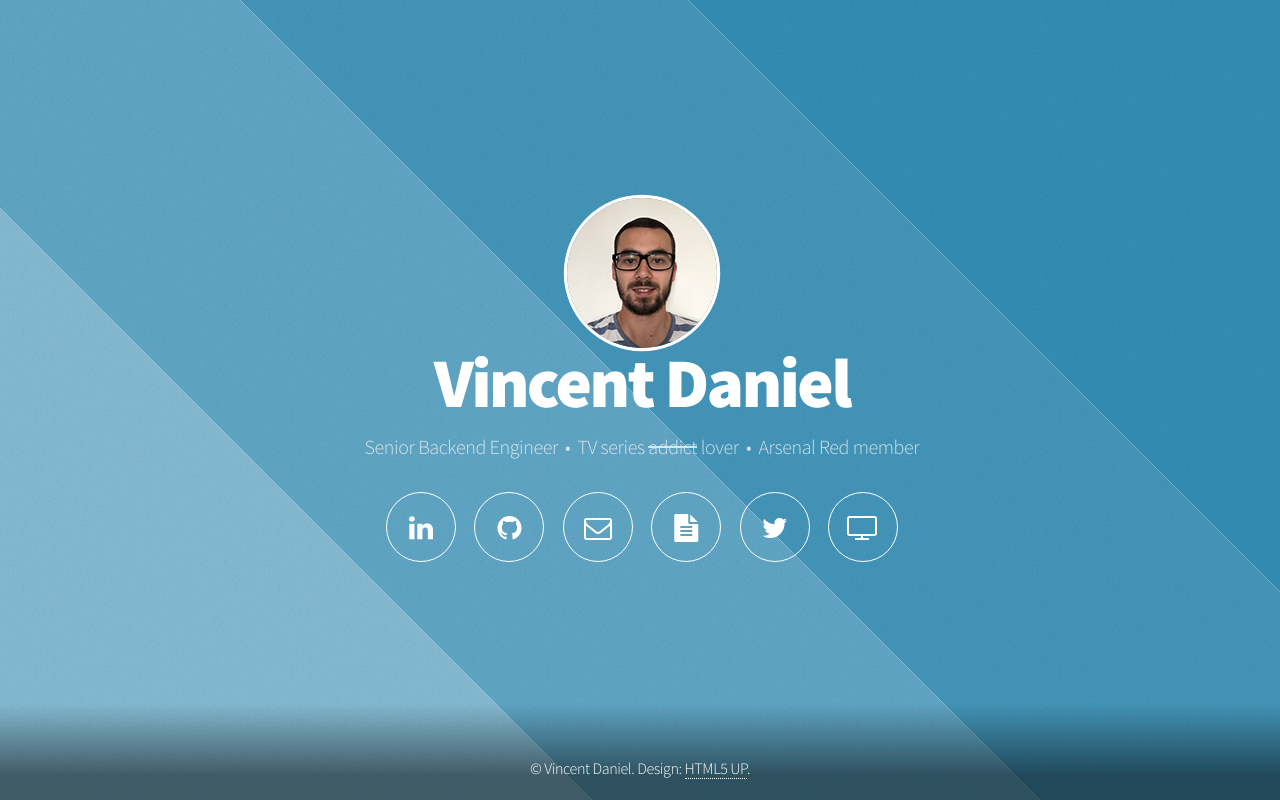
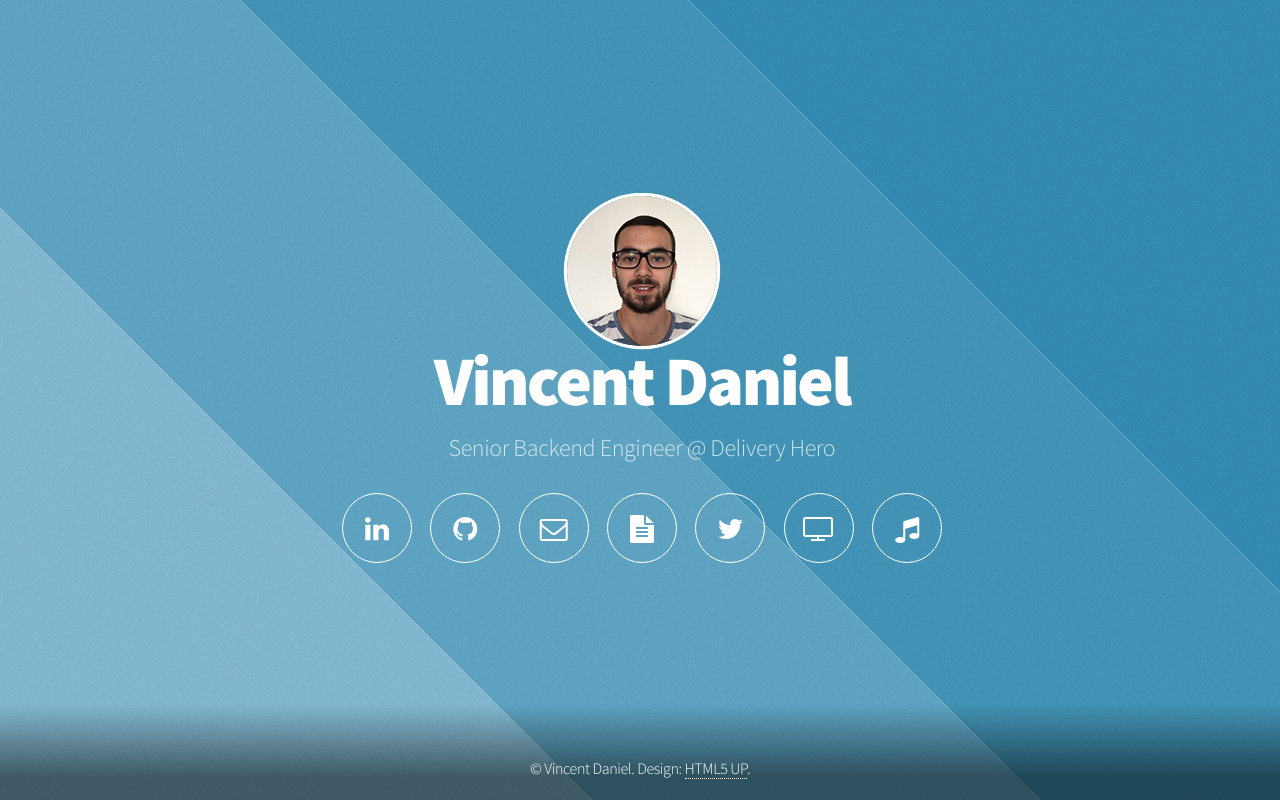
Before and after one commit to vincentdaniel/vincentdaniel.github.io, a plain HTML site: page index.html in a window 1280 px wide. Drawn offline with Linux system fonts and the light colour scheme.

Commit message:
Add discogs link

```diff
--- a/assets/sass/main.scss
+++ b/assets/sass/main.scss
@@ -199,7 +199,7 @@
 		}
 
 		p {
-			font-size: 1.25em;
+			font-size: 1.5em;
 			margin: 0.75em 0 0.25em 0;
 			opacity: 0.75;
 		}
--- a/index.html
+++ b/index.html
@@ -26,9 +26,7 @@
 						<span class="avatar"><img src="cv/avatar.png"/></span>
 						<h1>Vincent Daniel</h1>
 						<p>
-							<a href="https://www.linkedin.com/in/vidaniel" class="discreet-link" title="LinkedIn">Senior Backend Engineer</a> &nbsp;&bull;&nbsp;
-							<a href="http://www.spin-off.fr/profil-2362-bozzo.html" class="discreet-link" title="Spin-Off">TV series <s>addict</s> lover</a> &nbsp;&bull;&nbsp;
-							<a href="https://twitter.com/vincent_daniel" class="discreet-link" title="Twitter">Arsenal Red member</a>
+							<a href="https://www.linkedin.com/in/vidaniel" class="discreet-link" title="LinkedIn">Senior Backend Engineer</a> <b>@</b> <a href="https://www.deliveryhero.com/" class="discreet-link" title="Delivery Hero">Delivery Hero</a>
 						</p>
 						<nav>
 							<ul>
@@ -38,6 +36,7 @@
 								<li><a href="cv/vincent_daniel_en_CV_2019.pdf" class="icon fa-file-text" title="CV (en)"><span class="label">CV (en)</span></a></li>
 								<li><a href="https://twitter.com/vincent_daniel" class="icon fa-twitter" title="Twitter"><span class="label">Twitter</span></a></li>
 								<li><a href="http://www.spin-off.fr/profil-2362-bozzo.html" class="icon fa-television" title="Spin-Off"><span class="label">Spin-Off</span></a></li>
+								<li><a href="https://www.discogs.com/user/vincent_daniel" class="icon fa-music" title="Discogs"><span class="label">Discogs</span></a></li>
 							</ul>
 						</nav>
 					</header>
```
Also changed, not shown: assets/css/main.css.
